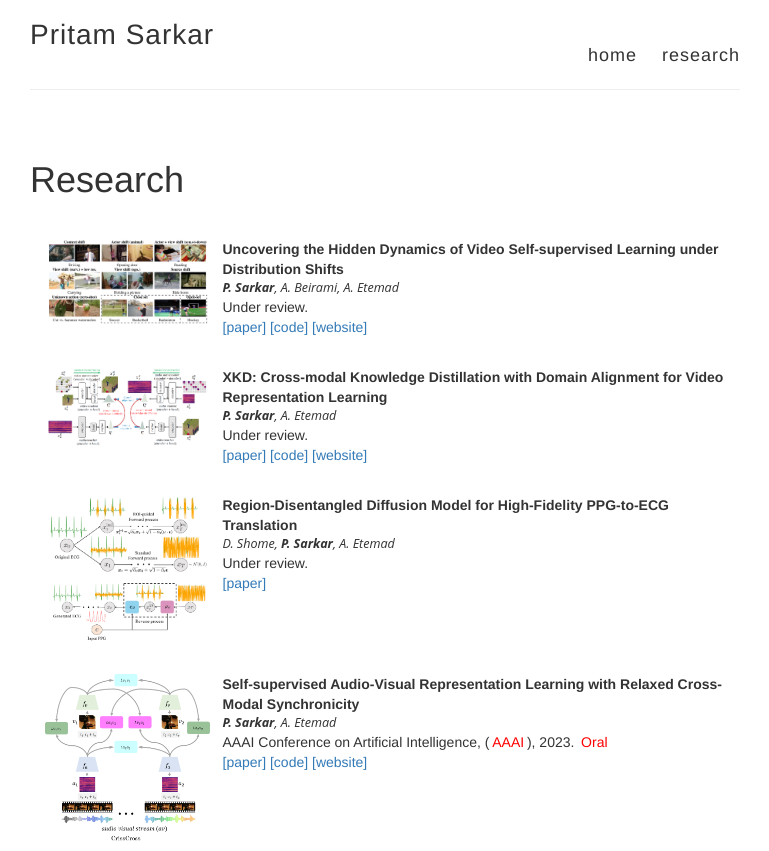
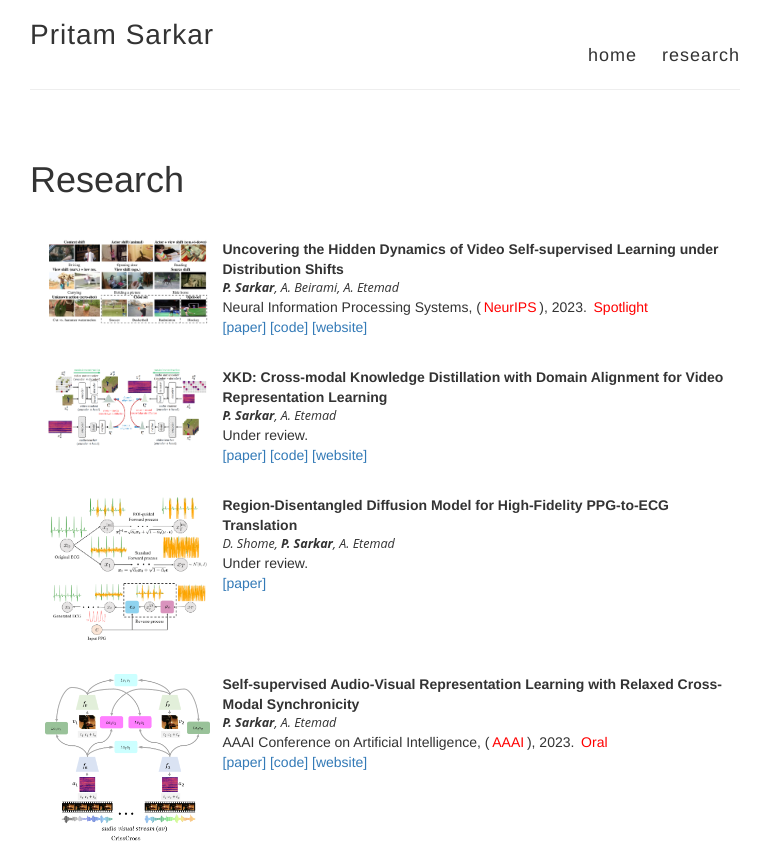
Before and after one commit to pritamqu/pritamqu.github.io, a Jekyll site: the page built from research.md, in a window 1280 px wide and 900 px high, cut to the strip 0-851 px from the top of the window. Shown: the whole strip, without its empty margins (255-1024 px from the left). Built offline with Jekyll 4.4.1, drawn with Linux system fonts in a browser that asks for light colours.

Commit message:
neurips!

```diff
--- a/research.md
+++ b/research.md
@@ -17,7 +17,7 @@ permalink: /research/
 				<strong>P. Sarkar</strong>, A. Beirami, A. Etemad
 			</div>
 			<div class="pub-conf">
-				Under review.
+				Neural Information Processing Systems, (<mark class="red">NeurIPS</mark>), 2023. <mark class="red">Spotlight</mark>
 			</div>
 			<div class="pub-links">
 				<a href="https://arxiv.org/abs/2306.02014">[paper]</a>
```
Also changed, not shown: index.md (+1 -0 lines).
